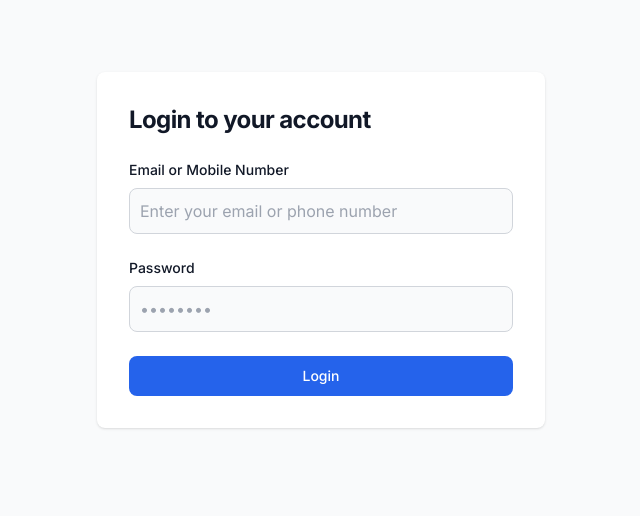
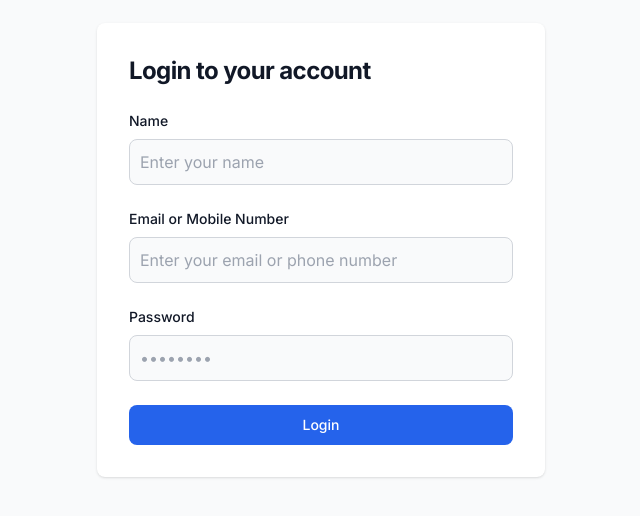
Before and after one commit to manohar-geekologix/ecommerce-poc, a Next.js app: page /login in a window 1280 px wide. Shown: the part 150-666 px from the top of the page, without its empty margins (319-959 px from the left). Built offline with nearby package versions, Linux system fonts and the light colour scheme.

Commit message:
ui update

```diff
--- /dev/null
+++ b/src/app/(dashboard)/about/page.js
@@ -0,0 +1,9 @@
+
+export default function about() {
+    return (
+        <div className='p-6'>
+            <h1 className="font-bold text-2xl">About Us</h1>
+            <p>Lorem ipsum dolor sit, amet consectetur adipisicing elit. Asperiores odio nihil itaque quas nobis amet earum delectus mollitia numquam expedita quae aperiam natus nam totam nulla, soluta vel commodi quidem.</p>
+        </div>
+    );
+}
--- /dev/null
+++ b/src/app/(dashboard)/contact-us/page.js
@@ -0,0 +1,8 @@
+
+export default function contact() {
+    return (
+        <div className='p-6'>
+            <h1 className="font-bold text-2xl">Contact Us</h1>
+            <p>Lorem ipsum dolor sit, amet consectetur adipisicing elit. Asperiores odio nihil itaque quas nobis amet earum delectus mollitia numquam expedita quae aperiam natus nam totam nulla, soluta vel commodi quidem. orem ipsum dolor sit, amet consectetur adipisicing elit. Asperiores odio nihil itaque quas nobis amet earum delectus mollitia numquam expedita quae aperiam natus nam totam nulla, soluta vel commodi quidem.</p>
+        </div>);
+}
--- /dev/null
+++ b/src/app/(dashboard)/layout.js
@@ -0,0 +1,11 @@
+import NavMenu from "@/components/NavMenu";
+
+export default function Layout({ children }) {
+
+    return (
+        <>
+            <NavMenu />
+            {children}
+        </>
+    )
+}
--- a/src/components/LoginForm.jsx
+++ b/src/components/LoginForm.jsx
@@ -7,6 +7,7 @@ import toast from 'react-hot-toast';
 const LoginForm = () => {
     const [input, setInput] = useState("");
     const [password, setPassword] = useState("");
+    const [userName, setUserName] = useState("");
     const [error, setError] = useState({ input: "", password: "" });
     const router = useRouter();
 
@@ -60,7 +61,7 @@ const LoginForm = () => {
         const user = users.find(user =>
             (user.email == input || user.phone == input)
         );
-        console.log(user, 'user')
+
         if (user) {
             // Redirect to the /send-code page
             router.push('/send-code');
@@ -79,6 +80,21 @@ const LoginForm = () => {
                             Login to your account
                         </h1>
                         <form className="space-y-4 md:space-y-6" onSubmit={handleSubmit}>
+                            <div>
+                                <label htmlFor="emailOrPhone" className="block mb-2 text-sm font-medium text-gray-900">
+                                    Name
+                                </label>
+                                <input
+                                    type="text"
+                                    name="emailOrPhone"
+                                    id="emailOrPhone"
+                                    className="bg-gray-50 border border-gray-300 text-gray-900 rounded-lg focus:ring-primary-600 focus:border-primary-600 block w-full p-2.5"
+                                    placeholder="Enter your name"
+                                    value={userName}
+                                    onChange={(e) => setUserName(e.target.value)}
+                                    required
+                                />
+                            </div>
                             <div>
                                 <label htmlFor="emailOrPhone" className="block mb-2 text-sm font-medium text-gray-900">
                                     Email or Mobile Number
--- a/src/components/MainMenu.jsx
+++ b/src/components/MainMenu.jsx
@@ -3,18 +3,10 @@ import React from 'react'
 
 const MainMenu = () => {
     return (
-        <div className="flex flex-col min-h-screen">
-            <header className="bg-gray-200 text-primary-foreground py-4 px-6">
-                <nav className="flex items-center justify-between">
-                    <Link href="#" className="flex items-center gap-2 font-bold text-lg" prefetch={false}>
-                        Flight Tracker
-                    </Link>
-                    <Link href={'/login'} className='font-bold'>Logout</Link>
-                </nav>
-            </header>
+        <div className="flex flex-col">
             <main className="flex-1 py-8 px-4 md:px-8">
                 <h1 className='font-bold text-2xl pb-6'>Flight Details</h1>
-                <div class="rounded-lg divide-y-2 border bg-card text-card-foreground shadow-sm w-full max-w-lg" data-v0-t="card">
+                <div class="rounded-lg divide-y-2 border bg-card text-card-foreground shadow-sm w-full max-w-lg shadow-sm" data-v0-t="card">
                     <div class="grid gap-4 p-6">
                         <div class="flex items-center justify-between">
                             <div class="font-medium">Flight #AB123</div>
@@ -43,9 +35,6 @@ const MainMenu = () => {
                     </div>
                 </div>
             </main>
-            <footer className="bg-muted text-muted-foreground py-4 px-6 text-sm">
-                <div className="max-w-4xl mx-auto">&copy; 2024 Flight Tracker. All rights reserved.</div>
-            </footer>
         </div>
     )
 }
--- /dev/null
+++ b/src/components/NavMenu.jsx
@@ -0,0 +1,22 @@
+import Link from 'next/link'
+import React from 'react'
+
+const NavMenu = () => {
+    return (
+        <header className="bg-gray-200 text-primary-foreground py-4 px-6">
+            <nav className="flex items-center justify-between">
+                <Link href="#" className="flex items-center gap-2 font-bold text-lg" prefetch={false}>
+                    Flight Tracker
+                </Link>
+                <div className='flex gap-5'>
+                    <Link href={'/'} className='font-semibold'>Home</Link>
+                    <Link href={'/about'} className='font-semibold'>About</Link>
+                    <Link href={'/contact-us'} className='font-semibold'>Contact Us</Link>
+                </div>
+                <Link href={'/login'} className='font-bold'>Logout</Link>
+            </nav>
+        </header>
+    )
+}
+
+export default NavMenu
```
Also changed, not shown: src/app/(dashboard)/page.js (renamed from src/app/page.js).
